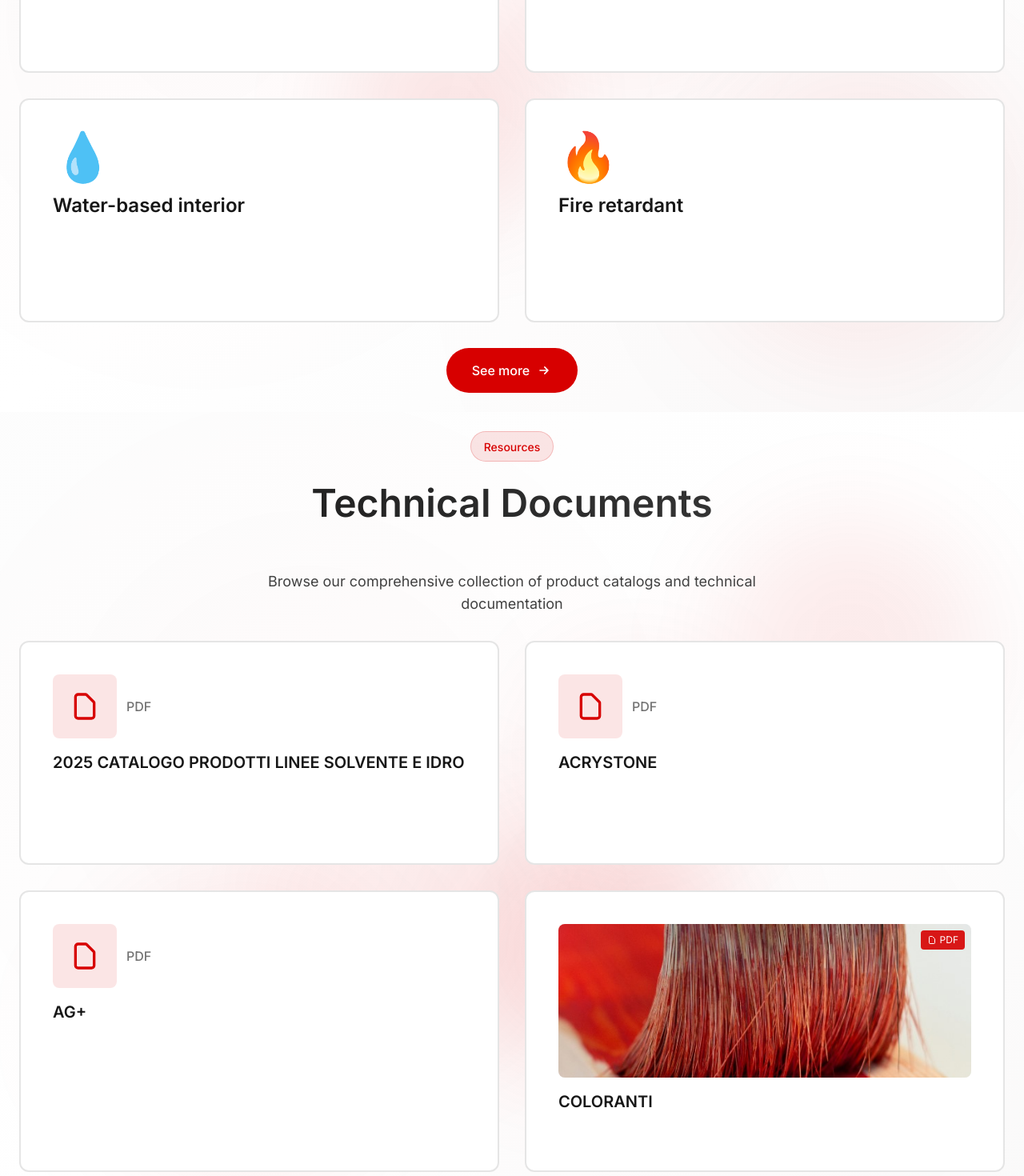
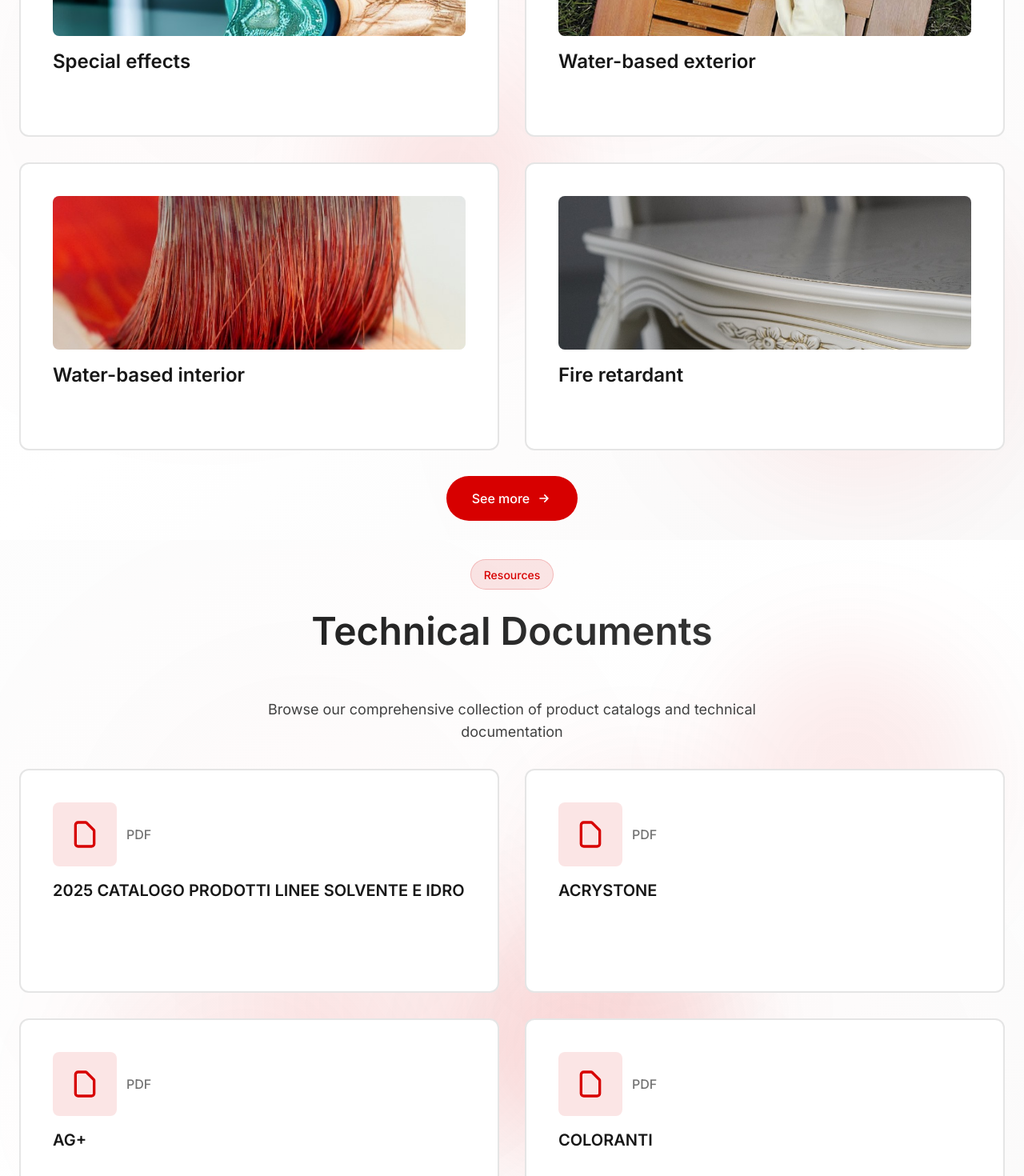
Before and after one commit to levonstepan/VerinLegno.am, a Next.js app: page / in a window 1280 px wide. Shown: the part 1200-2670 px from the top of the page at 80% size. Built offline with nearby package versions, Linux system fonts and the light colour scheme.

Commit message:
Move catalogue images to Product Catalogues section and remove from Technical Documents section

```diff
--- a/app/components/Catalogues.tsx
+++ b/app/components/Catalogues.tsx
@@ -1,6 +1,5 @@
 "use client";
 import Link from "next/link";
-import Image from "next/image";
 import { useState, useEffect, useRef } from "react";
 
 export function Catalogues({
@@ -12,7 +11,6 @@ export function Catalogues({
     items: ReadonlyArray<{
       name: string;
       href: string;
-      image?: string;
     }>;
     cta: string;
   }>;
@@ -129,25 +127,7 @@ export function Catalogues({
                 {/* Gradient overlay */}
                 <div className={`absolute inset-0 bg-gradient-to-br from-[#D70000]/5 to-transparent opacity-0 group-hover:opacity-100 transition-opacity duration-300 ${isHovered ? 'opacity-100' : ''}`} />
 
-                {/* Catalogue Image or PDF icon */}
-                {item.image ? (
-                  <div className={`relative z-10 mb-4 ${showAll ? 'h-32' : 'h-40 md:h-48'} rounded-lg overflow-hidden bg-neutral-100`}>
-                    <Image
-                      src={item.image}
-                      alt={item.name}
-                      width={400}
-                      height={300}
-                      className="w-full h-full object-cover group-hover:scale-105 transition-transform duration-300"
-                      sizes="(max-width: 768px) 50vw, 25vw"
-                    />
-                    <div className="absolute top-2 right-2 bg-[#D70000]/90 text-white text-xs px-2 py-1 rounded flex items-center gap-1">
-                      <svg className="w-3 h-3" fill="none" viewBox="0 0 24 24" stroke="currentColor">
-                        <path strokeLinecap="round" strokeLinejoin="round" strokeWidth={2} d="M7 21h10a2 2 0 002-2V9.414a1 1 0 00-.293-.707l-5.414-5.414A1 1 0 0012.586 3H7a2 2 0 00-2 2v14a2 2 0 002 2z" />
-                      </svg>
-                      PDF
-                    </div>
-                  </div>
-                ) : (
+                {/* PDF icon */}
                 <div className={`relative z-10 mb-4 flex items-center gap-3`}>
                   <div className={`${showAll ? 'w-12 h-12' : 'w-16 h-16 md:w-20 md:h-20'} rounded-lg bg-[#D70000]/10 flex items-center justify-center group-hover:bg-[#D70000]/20 transition-colors`}>
                     <svg className={`${showAll ? 'w-6 h-6' : 'w-8 h-8 md:w-10 md:h-10'} text-[#D70000]`} fill="none" viewBox="0 0 24 24" stroke="currentColor">
@@ -158,7 +138,6 @@ export function Catalogues({
                     PDF
                   </div>
                 </div>
-                )}
 
                 {/* Content */}
                 <div className="relative z-10">
--- a/app/components/Products.tsx
+++ b/app/components/Products.tsx
@@ -1,8 +1,9 @@
 "use client";
 import Link from "next/link";
+import Image from "next/image";
 import { useState } from "react";
 
-// Icon mapping for different product types
+// Icon mapping for different product types (fallback when no image)
 const productIcons: Record<string, string> = {
   "Special effects": "✨",
   "Water-based exterior": "🌊",
@@ -27,6 +28,7 @@ export function Products({
       name: string;
       href: string;
       desc?: string;
+      image?: string;
     }>;
   }>;
   showAll?: boolean;
@@ -78,10 +80,23 @@ export function Products({
                 {/* Gradient overlay on hover */}
                 <div className={`absolute inset-0 bg-gradient-to-br from-[#D70000]/5 to-transparent opacity-0 group-hover:opacity-100 transition-opacity duration-300 ${isHovered ? 'opacity-100' : ''}`} />
 
-                {/* Icon */}
-                <div className={`relative z-10 mb-4 ${showAll ? 'text-4xl' : 'text-5xl md:text-6xl'} transform transition-transform duration-300 group-hover:scale-110 group-hover:rotate-6`}>
-                  {icon}
-                </div>
+                {/* Catalogue Image or Icon */}
+                {item.image ? (
+                  <div className={`relative z-10 mb-4 ${showAll ? 'h-32' : 'h-40 md:h-48'} rounded-lg overflow-hidden bg-neutral-100`}>
+                    <Image
+                      src={item.image}
+                      alt={item.name}
+                      width={400}
+                      height={300}
+                      className="w-full h-full object-cover group-hover:scale-105 transition-transform duration-300"
+                      sizes="(max-width: 768px) 50vw, 25vw"
+                    />
+                  </div>
+                ) : (
+                  <div className={`relative z-10 mb-4 ${showAll ? 'text-4xl' : 'text-5xl md:text-6xl'} transform transition-transform duration-300 group-hover:scale-110 group-hover:rotate-6`}>
+                    {icon}
+                  </div>
+                )}
 
                 {/* Content */}
                 <div className="relative z-10">
--- a/app/shared/content.ts
+++ b/app/shared/content.ts
@@ -10,10 +10,10 @@ export const hyContent = {
     title: "Product Catalogues",
     subtitle: "High technology, reliability and sustainability",
     items: [
-      { name: "Special effects", href: "#products" },
-      { name: "Water-based exterior", href: "#products" },
-      { name: "Water-based interior", href: "#products" },
-      { name: "Fire retardant", href: "#products" },
+      { name: "Special effects", href: "#products", image: "/images/catalogues/Crystal Epox.jpeg" },
+      { name: "Water-based exterior", href: "#products", image: "/images/catalogues/Wood oil.jpeg" },
+      { name: "Water-based interior", href: "#products", image: "/images/catalogues/Stains.jpeg" },
+      { name: "Fire retardant", href: "#products", image: "/images/catalogues/Patinas.jpeg" },
       { name: "Metal", href: "#products" },
       { name: "Parquet", href: "#products" },
       { name: "Special products", href: "#products" },
@@ -28,17 +28,17 @@ export const hyContent = {
       { name: "2025 CATALOGO PRODOTTI LINEE SOLVENTE E IDRO", href: "/files/catalogue-2025.pdf" },
       { name: "ACRYSTONE", href: "/files/acrystone.pdf" },
       { name: "AG+", href: "/files/ag-plus.pdf" },
-      { name: "COLORANTI", href: "/catalogues/Stains.pdf", image: "/images/catalogues/Stains.jpeg" },
-      { name: "CRYSTAL EPOX", href: "/catalogues/Crystal-epox_ENG.pdf", image: "/images/catalogues/Crystal Epox.jpeg" },
+      { name: "COLORANTI", href: "/catalogues/Stains.pdf" },
+      { name: "CRYSTAL EPOX", href: "/catalogues/Crystal-epox_ENG.pdf" },
       { name: "EFFETTI SPECIALI", href: "/files/effetti-speciali.pdf" },
       { name: "GARANZIA", href: "/files/garanzia.pdf" },
       { name: "HYDRO OIL EFFECT", href: "/files/hydro-oil.pdf" },
       { name: "MARKOLOR", href: "/files/markolor.pdf" },
       { name: "PARQUET", href: "/files/parquet.pdf" },
-      { name: "PATINE", href: "/catalogues/Patinas.pdf", image: "/images/catalogues/Patinas.jpeg" },
+      { name: "PATINE", href: "/catalogues/Patinas.pdf" },
       { name: "VERIN-SEA FINISHING", href: "/files/verin-sea.pdf" },
       { name: "VERNICI IGNIFUGHE", href: "/files/ignifughi.pdf" },
-      { name: "WOOD OIL", href: "/catalogues/WOOD-OIL.pdf", image: "/images/catalogues/Wood oil.jpeg" },
+      { name: "WOOD OIL", href: "/catalogues/WOOD-OIL.pdf" },
       { name: "XILOVER", href: "/files/xilover.pdf" },
     ] as const,
     cta: "Discover all catalogues",
@@ -106,10 +106,10 @@ export const enContent = {
     title: "Product Catalogues",
     subtitle: "High technology, reliability and sustainability",
     items: [
-      { name: "Special effects", href: "#products" },
-      { name: "Water-based exterior", href: "#products" },
-      { name: "Water-based interior", href: "#products" },
-      { name: "Fire retardant", href: "#products" },
+      { name: "Special effects", href: "#products", image: "/images/catalogues/Crystal Epox.jpeg" },
+      { name: "Water-based exterior", href: "#products", image: "/images/catalogues/Wood oil.jpeg" },
+      { name: "Water-based interior", href: "#products", image: "/images/catalogues/Stains.jpeg" },
+      { name: "Fire retardant", href: "#products", image: "/images/catalogues/Patinas.jpeg" },
       { name: "Metal", href: "#products" },
       { name: "Parquet", href: "#products" },
       { name: "Special products", href: "#products" },
@@ -124,17 +124,17 @@ export const enContent = {
       { name: "2025 CATALOGO PRODOTTI LINEE SOLVENTE E IDRO", href: "/files/catalogue-2025.pdf" },
       { name: "ACRYSTONE", href: "/files/acrystone.pdf" },
       { name: "AG+", href: "/files/ag-plus.pdf" },
-      { name: "COLORANTI", href: "/catalogues/Stains.pdf", image: "/images/catalogues/Stains.jpeg" },
-      { name: "CRYSTAL EPOX", href: "/catalogues/Crystal-epox_ENG.pdf", image: "/images/catalogues/Crystal Epox.jpeg" },
+      { name: "COLORANTI", href: "/catalogues/Stains.pdf" },
+      { name: "CRYSTAL EPOX", href: "/catalogues/Crystal-epox_ENG.pdf" },
       { name: "EFFETTI SPECIALI", href: "/files/effetti-speciali.pdf" },
       { name: "GARANZIA", href: "/files/garanzia.pdf" },
       { name: "HYDRO OIL EFFECT", href: "/files/hydro-oil.pdf" },
       { name: "MARKOLOR", href: "/files/markolor.pdf" },
       { name: "PARQUET", href: "/files/parquet.pdf" },
-      { name: "PATINE", href: "/catalogues/Patinas.pdf", image: "/images/catalogues/Patinas.jpeg" },
+      { name: "PATINE", href: "/catalogues/Patinas.pdf" },
       { name: "VERIN-SEA FINISHING", href: "/files/verin-sea.pdf" },
       { name: "VERNICI IGNIFUGHE", href: "/files/ignifughi.pdf" },
-      { name: "WOOD OIL", href: "/catalogues/WOOD-OIL.pdf", image: "/images/catalogues/Wood oil.jpeg" },
+      { name: "WOOD OIL", href: "/catalogues/WOOD-OIL.pdf" },
       { name: "XILOVER", href: "/files/xilover.pdf" },
     ] as const,
     cta: "Discover all catalogues",
```
Lines whose indentation alone changed are shown as unchanged.
